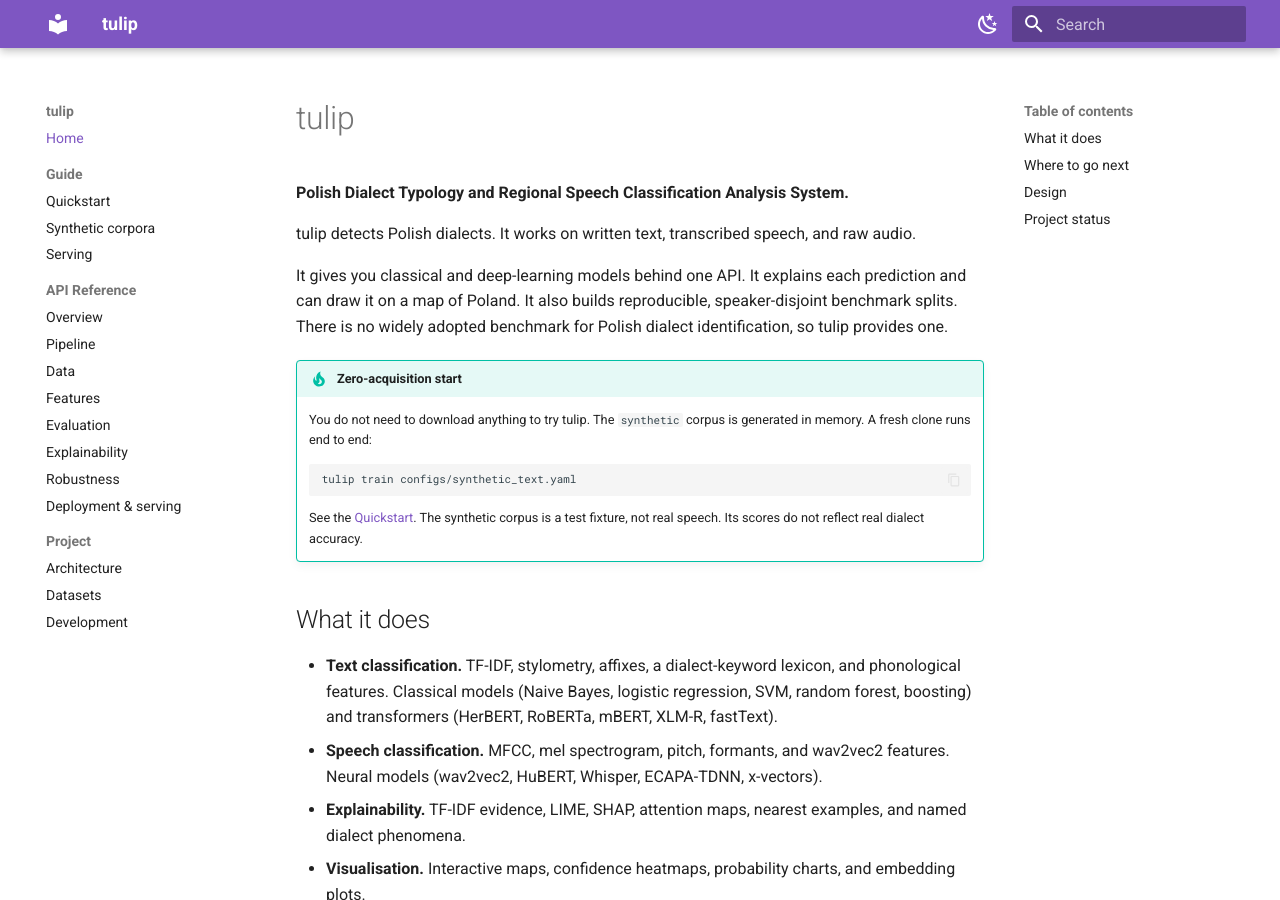
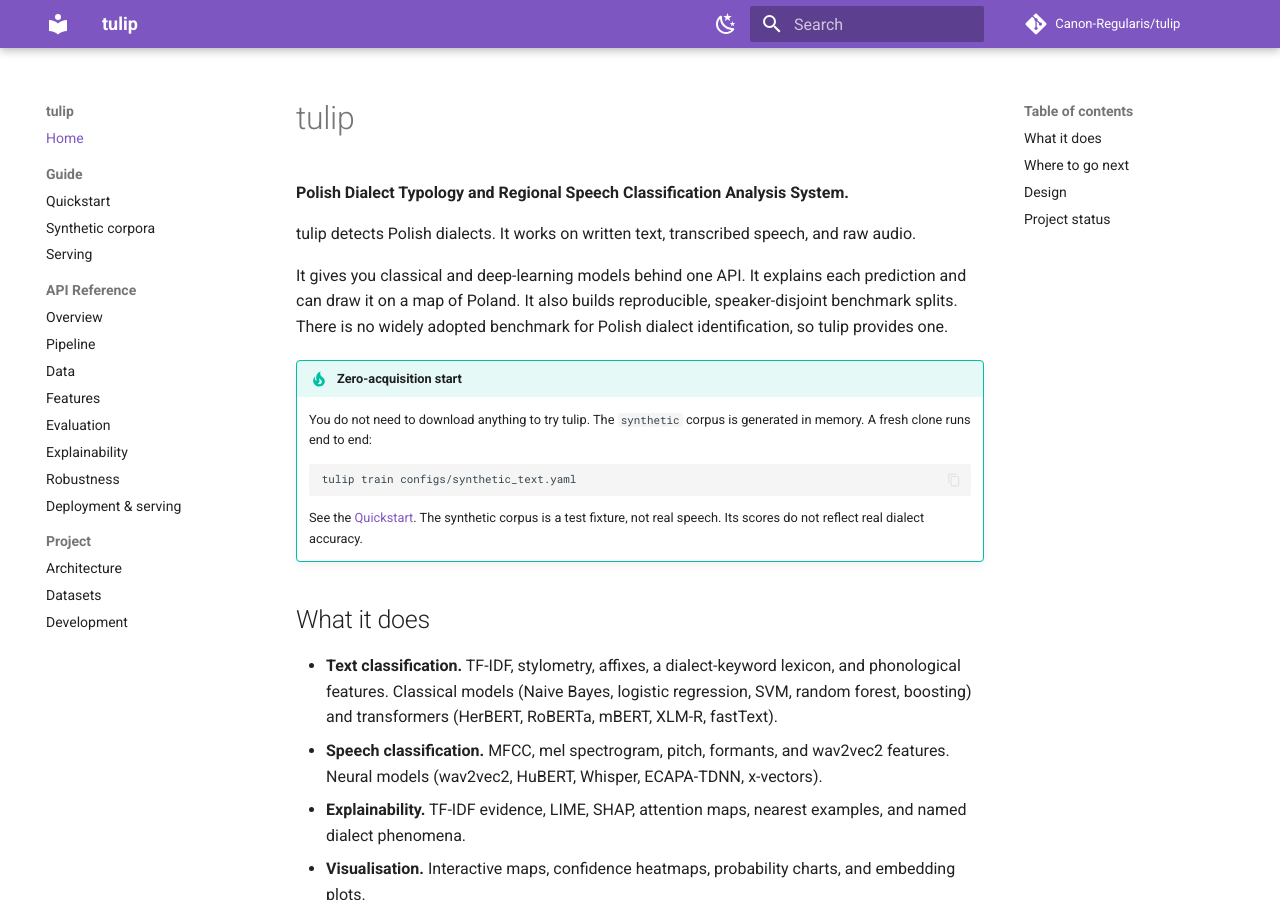
Before and after one commit to Canon-Regularis/tulip, an MkDocs documentation site: the page built from docs/index.md, in a window 1280 px wide and 900 px high. Built offline with MkDocs 1.6.1 and Material for MkDocs 9.7.7, drawn with Linux system fonts in a browser that asks for light colours; comment, search, counter and statistics services are not loaded.

```diff
--- a/mkdocs.yml
+++ b/mkdocs.yml
@@ -1,5 +1,8 @@
 site_name: tulip
 site_description: Polish dialect detection from text, transcribed speech, and raw audio.
+site_url: https://canon-regularis.github.io/tulip/
+repo_url: https://github.com/Canon-Regularis/tulip
+repo_name: Canon-Regularis/tulip
 docs_dir: docs
 
 theme:
```
Also changed, not shown: 2 other files.
